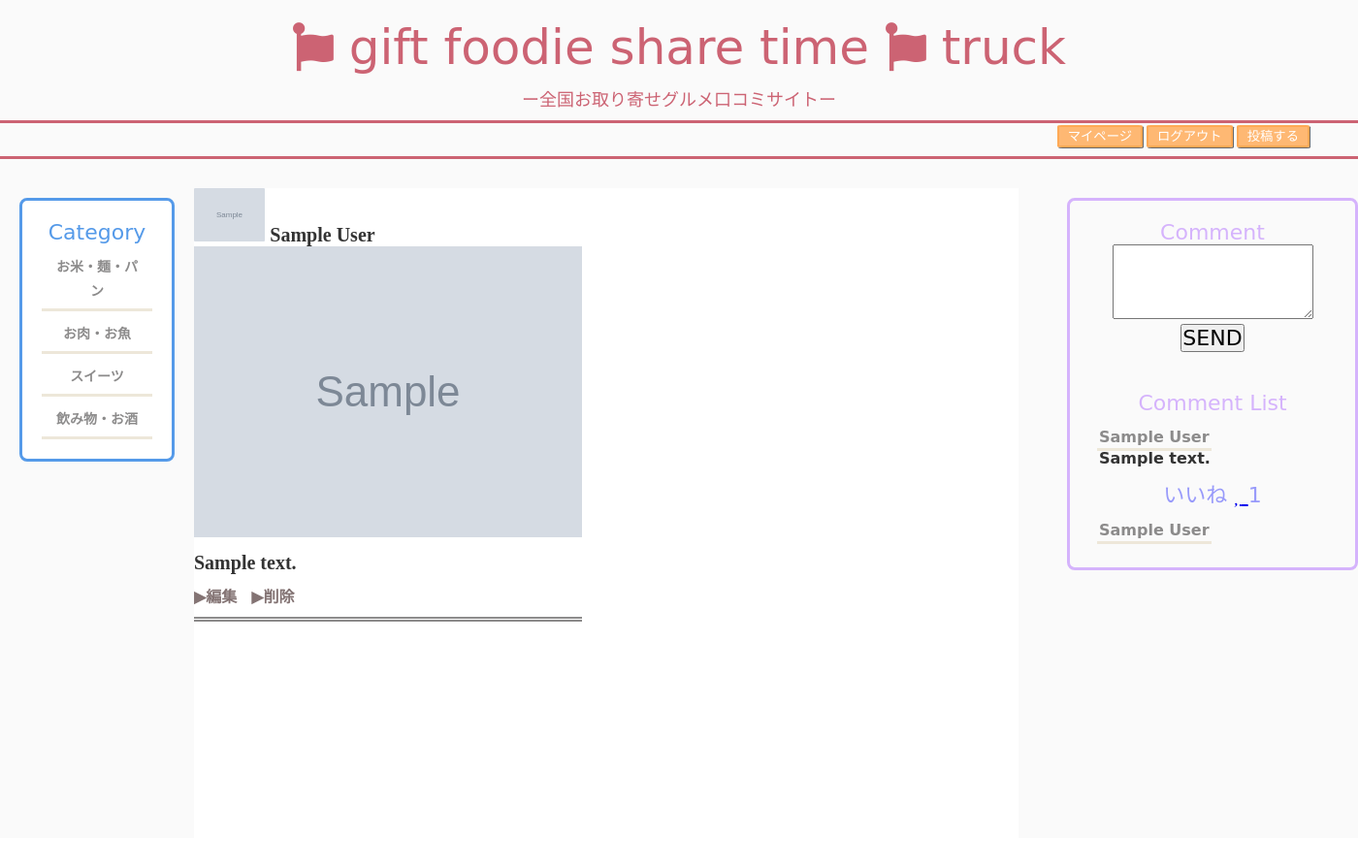
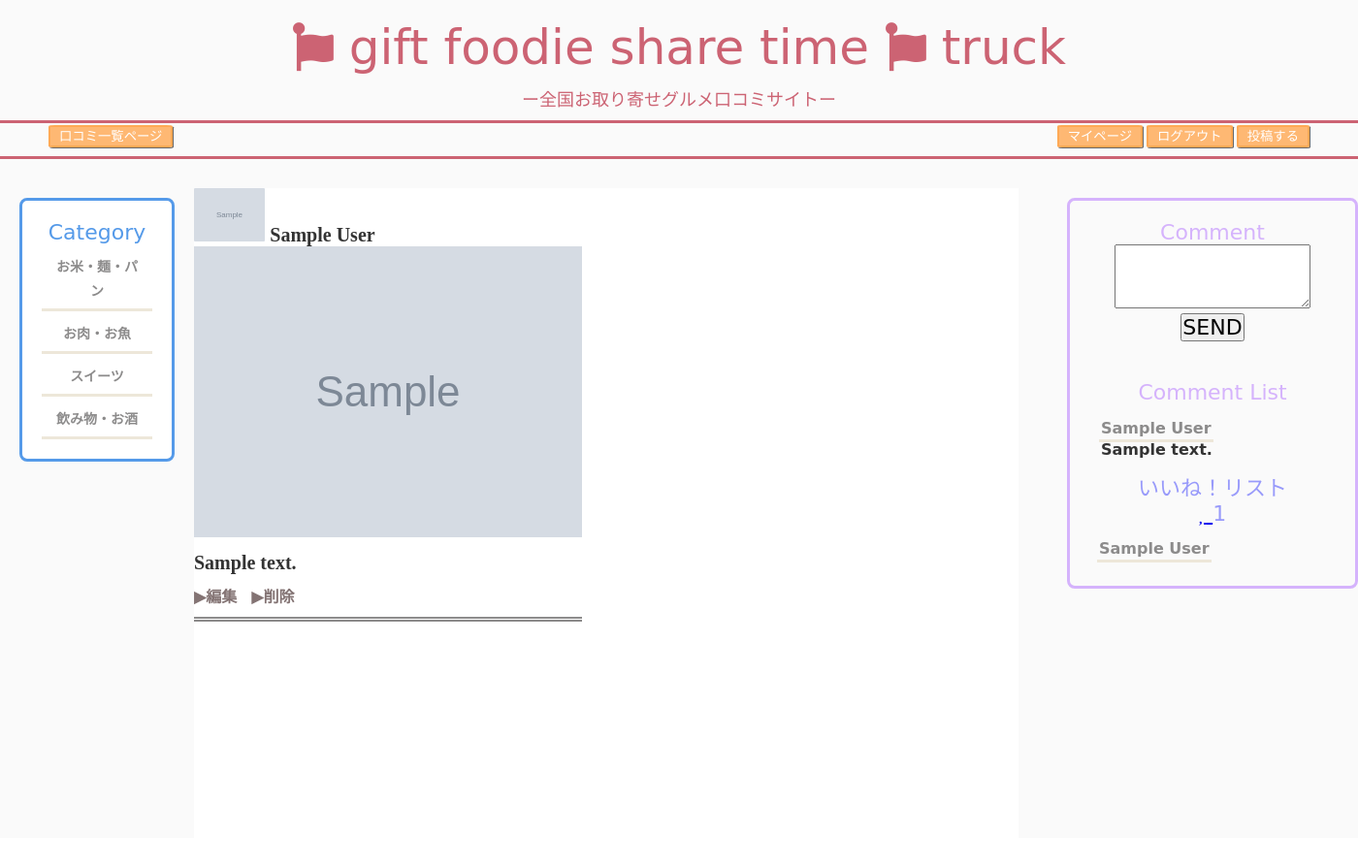
Before and after one commit to tomatoman2/toma-chat, a Rails app: page /messages/1 in a window 1400 px wide. Shown: the whole page at 97% size. Run offline with Rails 7, Linux system fonts and the light colour scheme; a user stored in the database is signed in; data comes from the database, SQL or seed files in the repository; tables that the repository leaves empty hold one stand-in row (values such as "Sample post"); grey boxes marked "Sample" are stand-in pictures; style sheets or scripts are compiled from the project's sources; some libraries are stand-ins or nearby versions.

Commit message:
トップページ・コメント・いいねの修正

```diff
--- a/app/assets/stylesheets/modules/_messages.scss
+++ b/app/assets/stylesheets/modules/_messages.scss
@@ -29,17 +29,30 @@
     height: 40px;
     width: 100vw;
     position: relative;
-    &__icon_image {
+    &__icon {
       position: absolute;
-      right: 80px;
+      left: 50px;
       top:2px;
-      width: 10px;
-      height: 10px;
-      //サイズ指定
-      border-radius: 1px;
-      //画像を丸くする
-      object-fit: cover;
-      //タテヨコ比を変えないままトリミング
+      .index {
+        text-decoration: none;
+        display       : inline-block;
+        border-radius : 5%;          /* 角丸       */
+        font-size     : 10pt;        /* 文字サイズ */
+        text-align    : center;      /* 文字位置   */
+        cursor        : pointer;     /* カーソル   */
+        padding       : 3px 9px;   /* 余白       */
+        background    : rgba(255, 166, 77, 0.78);     /* 背景色     */
+        color         : #ffffff;     /* 文字色     */
+        line-height   : 1em;         /* 1行の高さ  */
+        transition    : .3s;         /* なめらか変化 */
+        box-shadow    : 1px 1px #666666;  /* 影の設定 */
+        border        : 2px solid rgba(255, 166, 77, 0.78);    /* 枠の指定 */
+      }
+      .index:hover {
+        box-shadow    : none;        /* カーソル時の影消去 */
+        color         : rgba(255, 166, 77, 0.78);     /* 背景色     */
+        background    : #ffffff;     /* 文字色     */
+      }
     }
     &__menu {
       color: #ffffff;
@@ -160,6 +173,12 @@
       text-align: center;
       align-items: center;
       padding: 20px;
+      .text {
+        font-size: 14px;
+      }
+      p {
+        font-size: 16px;
+      }
     }
     &__list {
       height: calc(100% - 200px);
@@ -169,7 +188,7 @@
       align-items: center;
       padding: 20px;
       &__title {
-        padding: 8px;
+        padding: 10px;
         text-align: left;
         .name {
           text-decoration: none;
@@ -193,6 +212,9 @@
       }
       .likes__list {
         color: #989afa;
+        p {
+          font-size: 16px;
+        }
         li {
           list-style: none;
           padding: 8px;
--- a/app/controllers/messages_controller.rb
+++ b/app/controllers/messages_controller.rb
@@ -40,6 +40,7 @@ class MessagesController < ApplicationController
     @comment = Comment.new
     @comments = @message.comments.includes(:user)
     @like = Like.new
+    @name = User.find(params[:id])
   end
 
   private
--- a/app/controllers/users_controller.rb
+++ b/app/controllers/users_controller.rb
@@ -1,8 +1,8 @@
 class UsersController < ApplicationController
 def show
-  @users = User.find(params[:id])
-  @name = current_user.name
-  @messages = current_user.messages
+  @user = User.find(params[:id])
+  @name = @user.name
+  @messages = @user.messages
   @categories = Category.all
 end
 
--- a/app/views/layouts/application.html.haml
+++ b/app/views/layouts/application.html.haml
@@ -16,7 +16,8 @@
         .header__main__subtitle
           ー全国お取り寄せグルメ口コミサイトー
       .header__sub
-        .header__sub__icon__image
+        .header__sub__icon
+          = link_to '口コミ一覧ページ', messages_path, class: 'index'
         .header__sub__menu
           - if user_signed_in?
             = link_to "マイページ", "/users/#{current_user.id}", class: "post"
--- a/app/views/messages/show.html.haml
+++ b/app/views/messages/show.html.haml
@@ -27,28 +27,31 @@
       Comment
       - if current_user
         = form_for [@message, @comment] do |f|
-          = f.text_area :text, class: 'text', cols: 17, rows: 3
+          = f.text_area :text, class: 'text', cols: 26, rows: 4
           = f.submit "SEND", class: "form__submit"
       - else
-        %strong
-          %p ※※※ コメントの投稿には新規登録/ログインが必要です ※※※
+        %p ＊コメントの投稿には
+        %p 新規登録/ログインが必要です
     .comments__list
       Comment List
       .comments__list__title
         - if @comments
           - @comments.each do |comment|
-            = link_to comment.user.name, "/users/#{comment.user_id}", class: "name"
+            = link_to comment.user.name, user_path(comment.user_id), class: "name"
             .comments__list__title__text
               = comment.text
       .likes__list
-        いいね
-        - if current_user.already_liked?(@message)
-          = link_to message_like_path(@message), method: :delete, remote: true do
-            = icon('fas','heart')
-          = @message.liked_users.count
+        %h3 いいね！リスト
+        - if user_signed_in?
+          - if current_user.already_liked?(@message)
+            = link_to message_like_path(@message), method: :delete, remote: true do
+              = icon('fas','heart')
+            = @message.liked_users.count
+          - else
+            = link_to message_likes_path(@message), method: :post, remote: true do
+              = icon('far', 'heart')
+            = @message.liked_users.count
+          - @message.liked_users.each do |user|
+            %li= link_to user.name, user_path(@name)
         - else
-          = link_to message_likes_path(@message), method: :post, remote: true do
-            = icon('far', 'heart')
-          = @message.liked_users.count
-        - @message.liked_users.each do |user|
-          %li= link_to user.name, user_path(@message)
+          %p ＊いいねには登録が必要です
```
